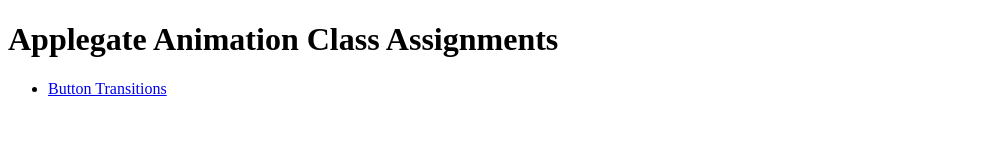
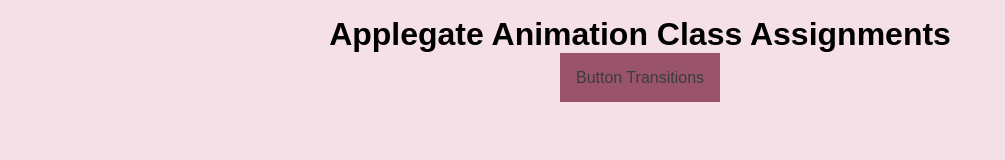
Before and after one commit to HannahLee12/animation-class, a plain HTML site: page index.html in a window 1280 px wide. Shown: the whole page, without its empty margins (0-1005 px from the left). Drawn offline with Linux system fonts and the light colour scheme.

Commit message:
button fix

```diff
--- a/css/styles.css
+++ b/css/styles.css
@@ -0,0 +1,30 @@
+* {
+  box-sizing: border-box;
+  margin: 0;
+  padding: 0;
+}
+
+body {
+  font-family: sans-serif;
+}
+
+.title {
+  padding: 1rem;
+}
+
+main {
+  height: 100vh;
+  width: 100vw;
+  background-color: #f5e0e7;
+  align-items: center;
+  justify-items: center;
+}
+
+.button-transitions {
+  padding: 1rem;
+  margin: 0;
+  background-color: #99546B;
+  color: #3b3d3b;
+  text-decoration: none;
+
+}
--- a/index.html
+++ b/index.html
@@ -8,10 +8,13 @@
 </head>
 <body>
     <main>
-        <h1>Applegate Animation Class Assignments</h1>
-        <ul>
-            <li><a href="/button-transitions.html">Button Transitions</a> </li>
-        </ul>
+        <div>
+            <h1 class="title">Applegate Animation Class Assignments</h1>
+        </div>
+        <div class="button-container">
+            <a class="button-transitions" href="/button-transitions.html">Button Transitions</a>
+        </div>
+
     </main>
 </body>
 </html>
```
